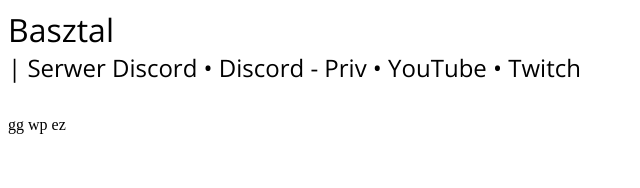
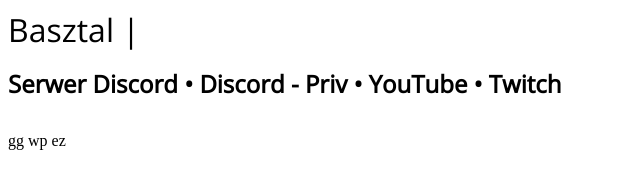
Before and after one commit to Basztal/BasztalWebsite, a plain HTML site: page index.html in a window 1280 px wide. Shown: the whole page, without its empty margins (0-640 px from the left). Drawn offline with nearby package versions, Linux system fonts and the light colour scheme.

Commit message:
Update index.html

```diff
--- a/index.html
+++ b/index.html
@@ -19,7 +19,7 @@
         <div class="container">
             <div class="header">
                 <header>
-                    Basztal <div id="links">| Serwer Discord • Discord - Priv • YouTube • Twitch </div>
+                    Basztal | <h1 style="font-size:24px;">Serwer Discord • Discord - Priv • YouTube • Twitch </h1>
                     <p />
                 </header>
             </div>
```
